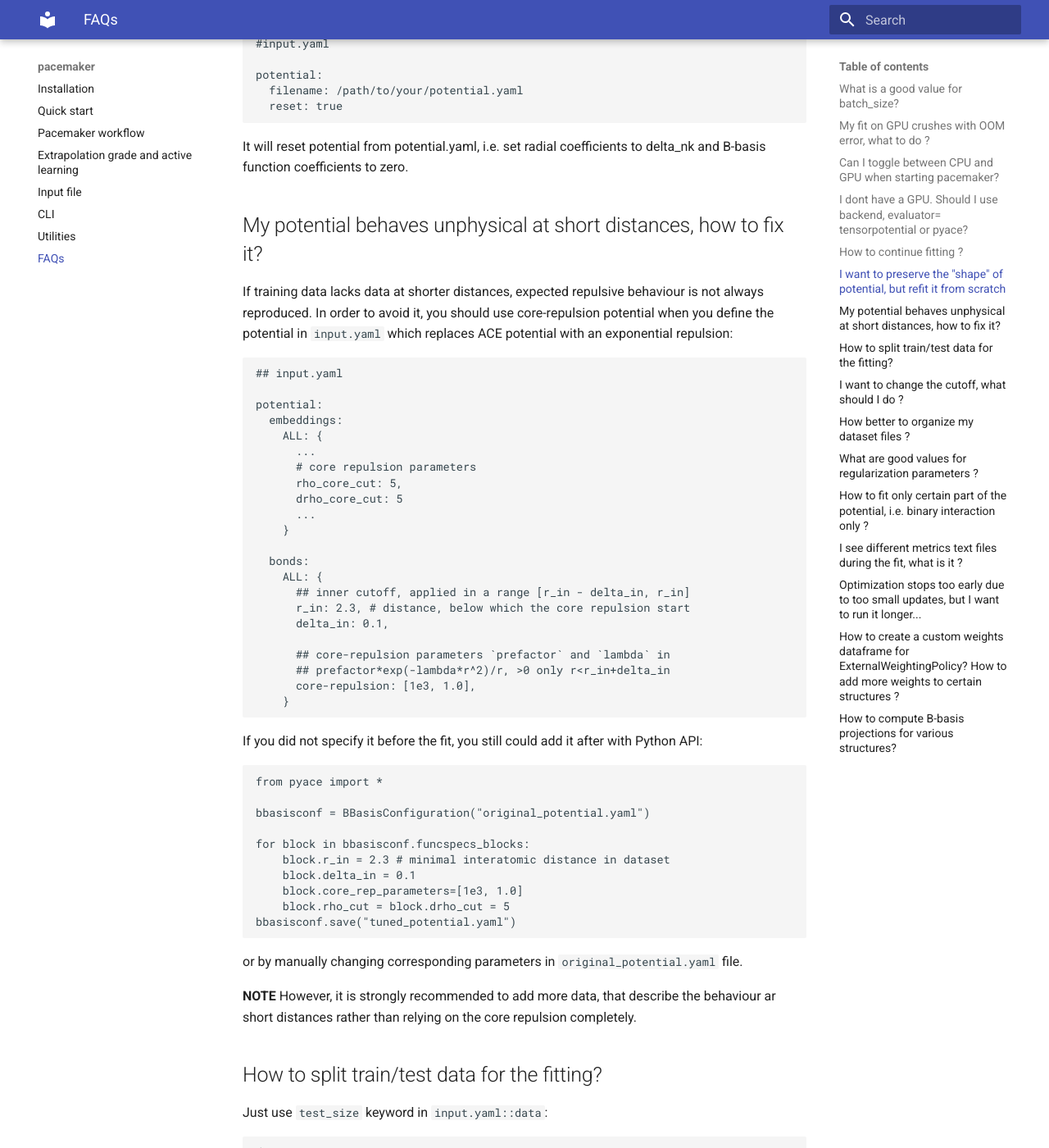
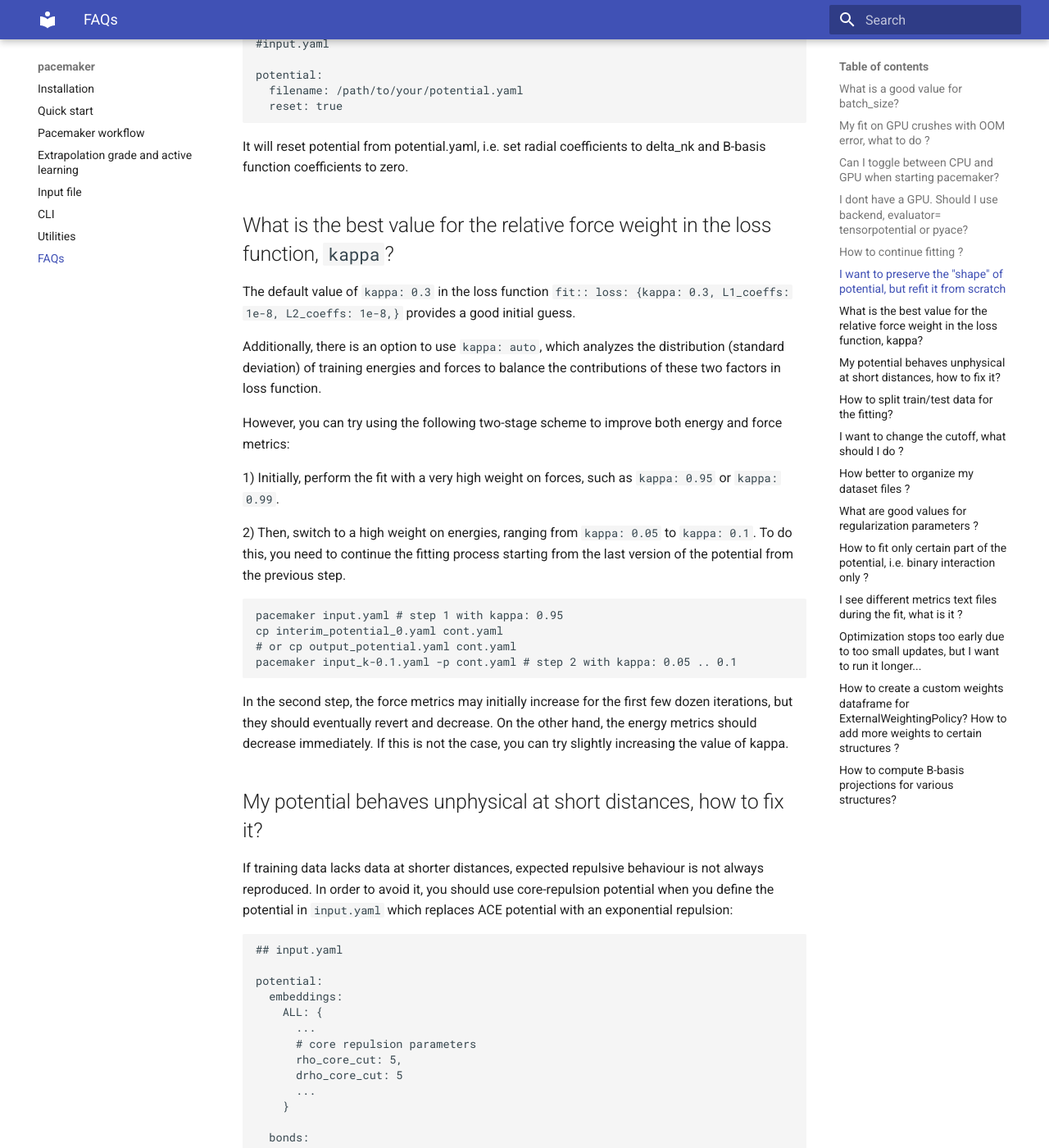
Before and after one commit to ICAMS/python-ace, an MkDocs documentation site: the page built from docs/pacemaker/faq.md, in a window 1280 px wide and 1400 px high, scrolled down 1835 px. Shown: the whole window at 82% size. Built offline with MkDocs 1.6.1 and Material for MkDocs 9.7.7, drawn with Linux system fonts in a browser that asks for light colours.

Commit message:
Update faq.md
two-stage kappa change

````diff
--- a/docs/pacemaker/faq.md
+++ b/docs/pacemaker/faq.md
@@ -75,6 +75,28 @@ potential:
 ```
 
 It will  reset potential from potential.yaml, i.e. set radial coefficients to delta_nk and B-basis function coefficients to zero.
+
+## What is the best value for the relative force weight in the loss function, `kappa`?
+
+The default value of `kappa: 0.3` in the loss function `fit:: loss: {kappa: 0.3, L1_coeffs: 1e-8, L2_coeffs: 1e-8,}` provides a good initial guess.
+
+Additionally, there is an option to use `kappa: auto`, which analyzes the distribution (standard deviation) of training energies and forces to balance the contributions of these two factors in loss function.
+
+However, you can try using the following two-stage scheme to improve both energy and force metrics:
+
+1) Initially, perform the fit with a very high weight on forces, such as `kappa: 0.95` or `kappa: 0.99`.
+
+2) Then, switch to a high weight on energies, ranging from `kappa: 0.05` to `kappa: 0.1`. To do this, you need to continue the fitting process starting from the last version of the potential from the previous step.
+
+```
+pacemaker input.yaml # step 1 with kappa: 0.95
+cp interim_potential_0.yaml cont.yaml
+# or cp output_potential.yaml cont.yaml
+pacemaker input_k-0.1.yaml -p cont.yaml # step 2 with kappa: 0.05 .. 0.1
+```
+
+In the second step, the force metrics may initially increase for the first few dozen iterations, but they should eventually revert and decrease.
+On the other hand, the energy metrics should decrease immediately. If this is not the case, you can try slightly increasing the value of kappa.
 
 ## My potential behaves unphysical at short distances, how to fix it?
 
````
